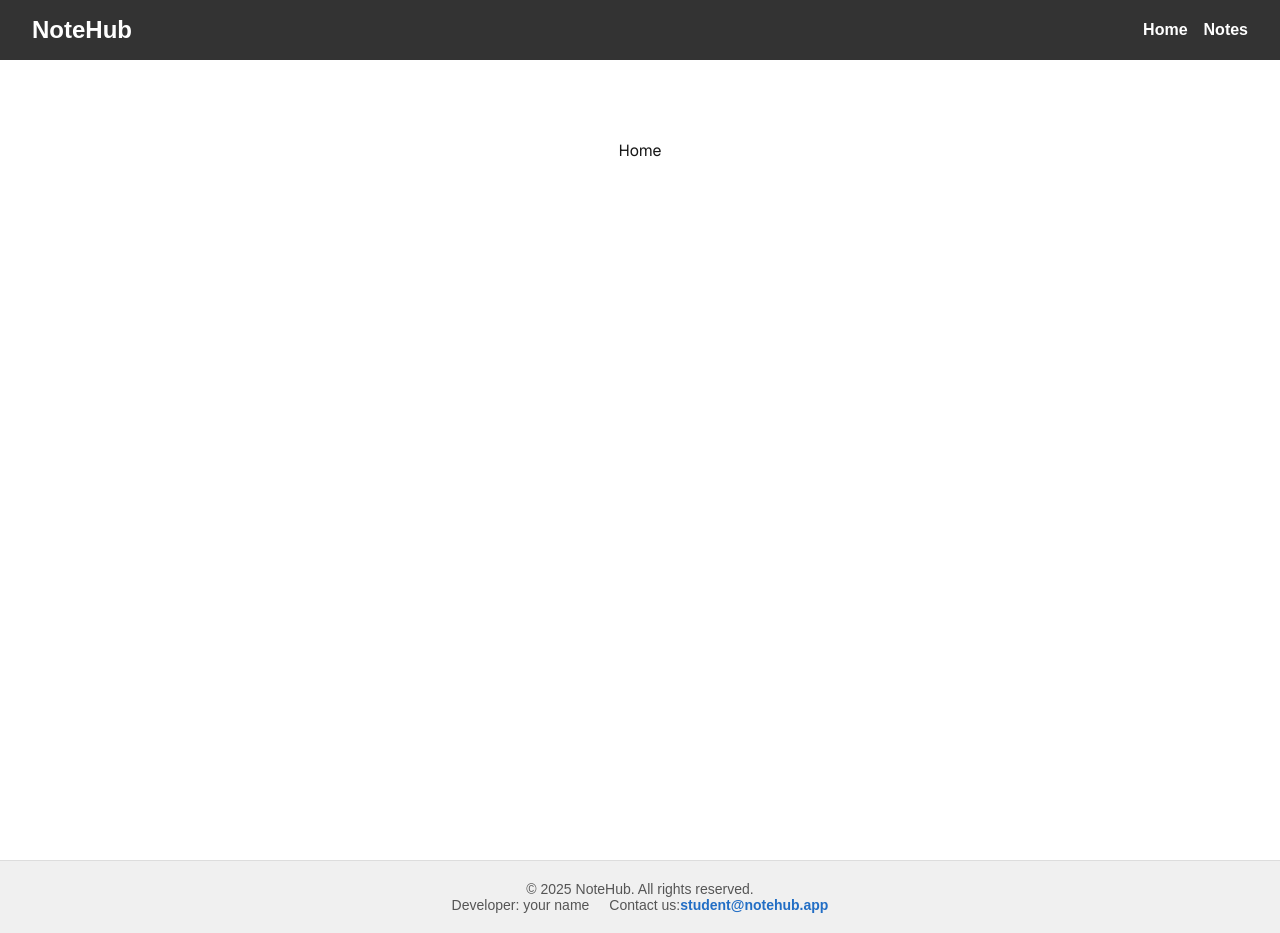
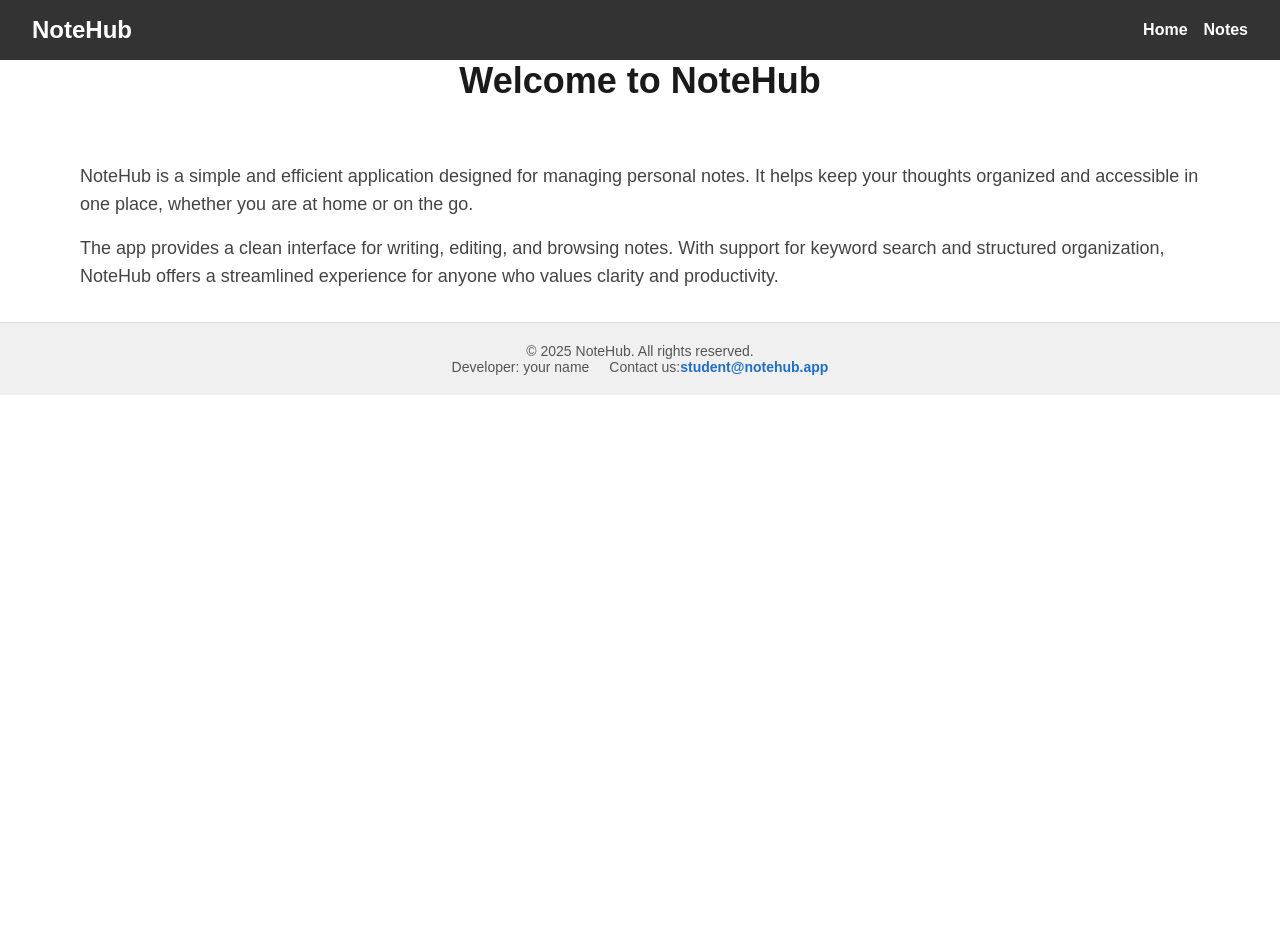
Before and after one commit to Yurii-Masniuk/06-notehub-nextjs, a Next.js app: page / in a window 1280 px wide. After the commit the page ends 800 px from the top, so only its background shows below. Built offline with nearby package versions, Linux system fonts and the light colour scheme.

Commit message:
done page main

```diff
--- a/app/layout.tsx
+++ b/app/layout.tsx
@@ -3,6 +3,7 @@ import { Geist, Geist_Mono } from "next/font/google";
 import "./globals.css";
 import Header from "@/components/Header/Header";
 import Footer from "@/components/Footer/Footer"
+import TanStackProvider from "@/components/TanStackProvider/TanStackProvider";
 
 
 const geistSans = Geist({
@@ -28,9 +29,11 @@ export default function RootLayout({
   return (
     <html lang="en">
       <body className={`${geistSans.variable} ${geistMono.variable}`}>
-        <Header />
+        <TanStackProvider>
+          <Header />
           {children}
-        <Footer />
+          <Footer />
+        </TanStackProvider>
       </body>
     </html>
   );
--- a/app/page.module.css
+++ b/app/page.module.css
@@ -1,167 +1,25 @@
-.page {
-  --gray-rgb: 0, 0, 0;
-  --gray-alpha-200: rgba(var(--gray-rgb), 0.08);
-  --gray-alpha-100: rgba(var(--gray-rgb), 0.05);
-
-  --button-primary-hover: #383838;
-  --button-secondary-hover: #f2f2f2;
-
-  display: grid;
-  grid-template-rows: 20px 1fr 20px;
-  align-items: center;
-  justify-items: center;
-  min-height: 100svh;
-  padding: 80px;
-  gap: 64px;
-  font-family: var(--font-geist-sans);
+.main {
+  flex: 1;
 }
 
-@media (prefers-color-scheme: dark) {
-  .page {
-    --gray-rgb: 255, 255, 255;
-    --gray-alpha-200: rgba(var(--gray-rgb), 0.145);
-    --gray-alpha-100: rgba(var(--gray-rgb), 0.06);
-
-    --button-primary-hover: #ccc;
-    --button-secondary-hover: #1a1a1a;
-  }
+.container {
+  width: 90%;
+  max-width: 1280px;
+  margin: 0px auto;
+  padding: 0 16px 16px;
 }
 
-.main {
-  display: flex;
-  flex-direction: column;
-  gap: 32px;
-  grid-row-start: 2;
+.title {
+  font-size: 36px;
+  font-weight: 700;
+  color: #1a1a1a;
+  margin-bottom: 60px;
+  text-align: center;
 }
 
-.main ol {
-  font-family: var(--font-geist-mono);
-  padding-left: 0;
-  margin: 0;
-  font-size: 14px;
-  line-height: 24px;
-  letter-spacing: -0.01em;
-  list-style-position: inside;
+.description {
+  font-size: 18px;
+  color: #444444;
+  line-height: 28px;
+  margin-bottom: 16px;
 }
-
-.main li:not(:last-of-type) {
-  margin-bottom: 8px;
-}
-
-.main code {
-  font-family: inherit;
-  background: var(--gray-alpha-100);
-  padding: 2px 4px;
-  border-radius: 4px;
-  font-weight: 600;
-}
-
-.ctas {
-  display: flex;
-  gap: 16px;
-}
-
-.ctas a {
-  appearance: none;
-  border-radius: 128px;
-  height: 48px;
-  padding: 0 20px;
-  border: 1px solid transparent;
-  transition:
-    background 0.2s,
-    color 0.2s,
-    border-color 0.2s;
-  cursor: pointer;
-  display: flex;
-  align-items: center;
-  justify-content: center;
-  font-size: 16px;
-  line-height: 20px;
-  font-weight: 500;
-}
-
-a.primary {
-  background: var(--foreground);
-  color: var(--background);
-  gap: 8px;
-}
-
-a.secondary {
-  border-color: var(--gray-alpha-200);
-  min-width: 158px;
-}
-
-.footer {
-  grid-row-start: 3;
-  display: flex;
-  gap: 24px;
-}
-
-.footer a {
-  display: flex;
-  align-items: center;
-  gap: 8px;
-}
-
-.footer img {
-  flex-shrink: 0;
-}
-
-/* Enable hover only on non-touch devices */
-@media (hover: hover) and (pointer: fine) {
-  a.primary:hover {
-    background: var(--button-primary-hover);
-    border-color: transparent;
-  }
-
-  a.secondary:hover {
-    background: var(--button-secondary-hover);
-    border-color: transparent;
-  }
-
-  .footer a:hover {
-    text-decoration: underline;
-    text-underline-offset: 4px;
-  }
-}
-
-@media (max-width: 600px) {
-  .page {
-    padding: 32px;
-    padding-bottom: 80px;
-  }
-
-  .main {
-    align-items: center;
-  }
-
-  .main ol {
-    text-align: center;
-  }
-
-  .ctas {
-    flex-direction: column;
-  }
-
-  .ctas a {
-    font-size: 14px;
-    height: 40px;
-    padding: 0 16px;
-  }
-
-  a.secondary {
-    min-width: auto;
-  }
-
-  .footer {
-    flex-wrap: wrap;
-    align-items: center;
-    justify-content: center;
-  }
-}
-
-@media (prefers-color-scheme: dark) {
-  .logo {
-    filter: invert();
-  }
-}
--- a/app/page.tsx
+++ b/app/page.tsx
@@ -2,8 +2,21 @@ import styles from "./page.module.css";
 
 export default function Home() {
   return (
-    <div className={styles.page}>
-    <p>Home</p>
-    </div>
+    <main>
+  <div className={styles.container}>
+    <h1 className={styles.title}>Welcome to NoteHub</h1>
+    <p className={styles.description}>
+      NoteHub is a simple and efficient application designed for managing
+      personal notes. It helps keep your thoughts organized and accessible
+      in one place, whether you are at home or on the go.
+    </p>
+    <p className={styles.description}>
+      The app provides a clean interface for writing, editing, and browsing
+      notes. With support for keyword search and structured organization,
+      NoteHub offers a streamlined experience for anyone who values clarity
+      and productivity.
+    </p>
+  </div>
+</main>
   );
 };
--- /dev/null
+++ b/components/TanStackProvider/TanStackProvider.tsx
@@ -0,0 +1,20 @@
+"use client";
+
+import { QueryClient, QueryClientProvider } from "@tanstack/react-query";
+import { useState } from "react";
+
+interface Props {
+  children: React.ReactNode;
+}
+
+const TanStackProvider: React.FC<Props> = ({ children }) => {
+  const [queryClient] = useState(() => new QueryClient());
+
+  return (
+    <QueryClientProvider client={queryClient}>
+      {children}
+    </QueryClientProvider>
+  );
+};
+
+export default TanStackProvider;
--- a/package.json
+++ b/package.json
@@ -9,6 +9,7 @@
     "lint": "eslint"
   },
   "dependencies": {
+    "@tanstack/react-query": "^5.90.5",
     "next": "15.5.6",
     "react": "19.1.0",
     "react-dom": "19.1.0"
```
Also changed, not shown: 1 other file (tests, documents, lock files or other folders).
